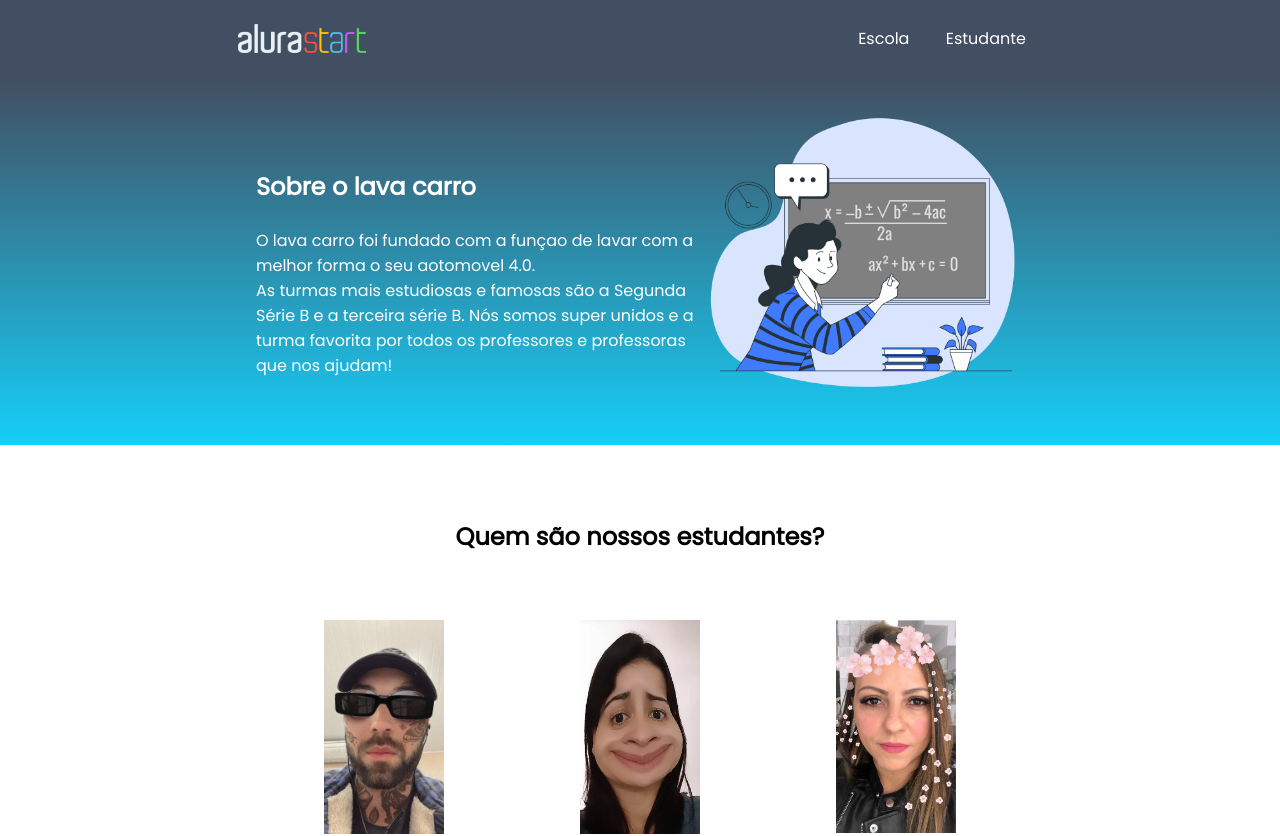
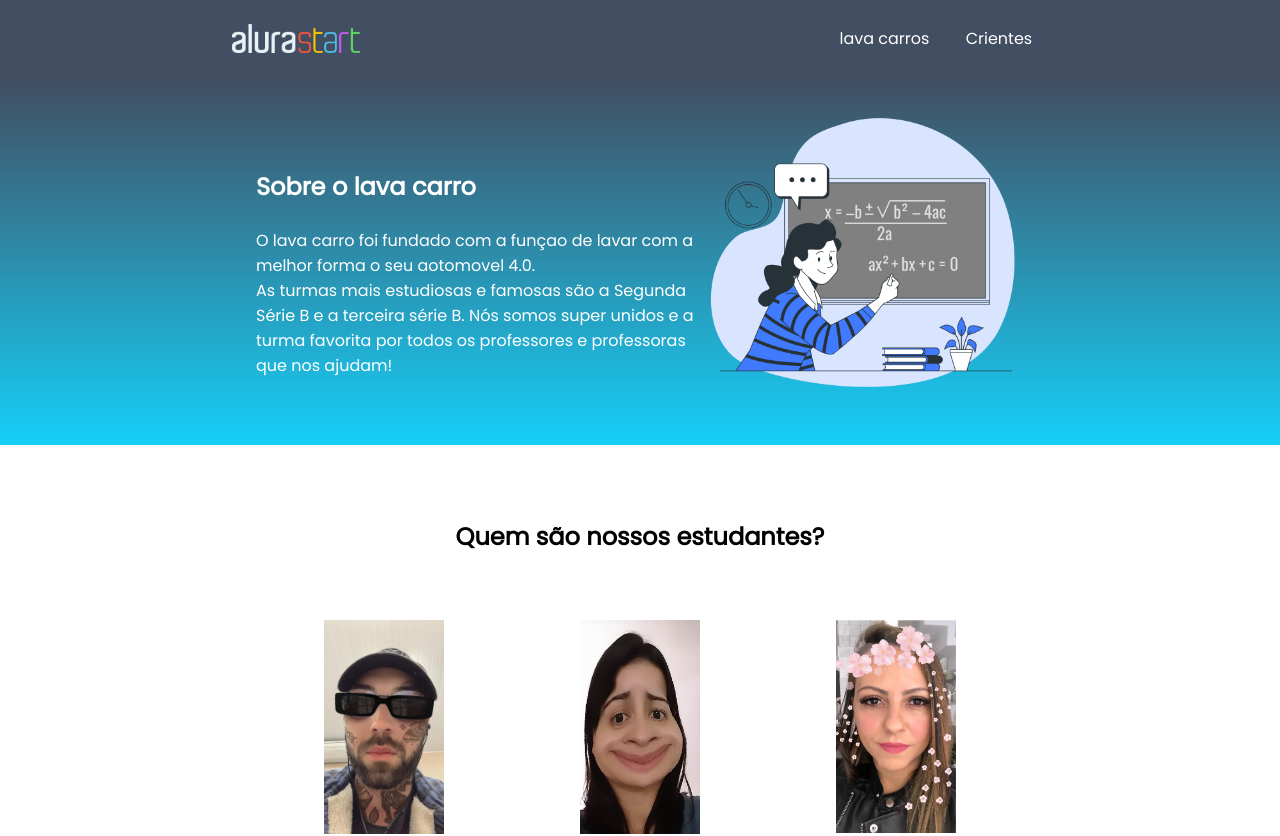
Before and after one commit to Xande0001/primeiro-site, a plain HTML site: page index.html in a window 1280 px wide. Shown: the top 836 px of the page. Drawn offline with Linux system fonts and the light colour scheme.

Commit message:
Update index.html

```diff
--- a/index.html
+++ b/index.html
@@ -14,8 +14,8 @@
     <header class="cabecalho">
         <img class="cabecalho-imagem" src="alurastart logo.png" alt="logo da alura start">
         <ul class="cabecalho-lista">
-            <li class="cabecalho-lista-item">Escola</li>
-            <li class="cabecalho-lista-item">Estudante</li>
+            <li class="cabecalho-lista-item">lava carros</li>
+            <li class="cabecalho-lista-item">Crientes</li>
         </ul>
     </header>
     <section class="escola">
```
